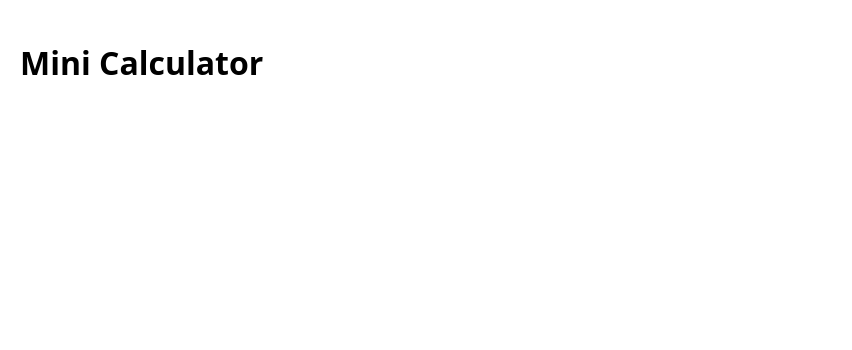
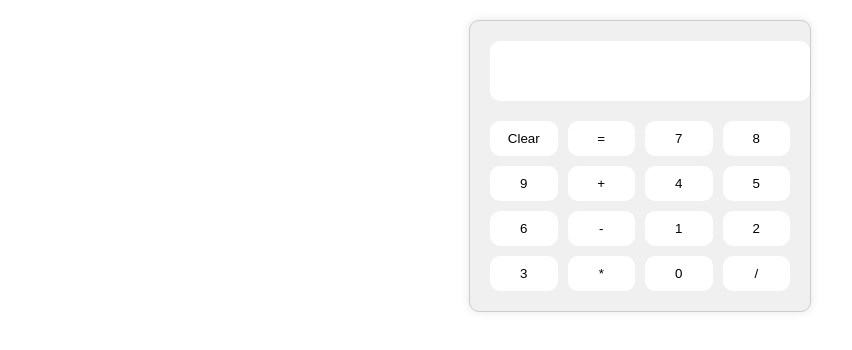
Before and after one commit to Juli-Cious/calculator-test, a plain HTML site: page index.html in a window 1280 px wide. Shown: the whole page, without its empty margins (0-852 px from the left). Drawn offline with Linux system fonts and the light colour scheme.

Commit message:
MINI-32: HTML Scaffold & Calculator Display Layout

```diff
--- a/app/style.css
+++ b/app/style.css
@@ -1,2 +1,37 @@
 /* Base application styles */
 body { font-family: system-ui, sans-serif; margin: 0; padding: 20px; }
+.calculator {
+    max-width: 300px;
+    margin: 0 auto;
+    padding: 20px;
+    background-color: #f0f0f0;
+    border: 1px solid #ccc;
+    border-radius: 10px;
+    box-shadow: 0 0 10px rgba(0, 0, 0, 0.1);
+}
+#display-screen {
+    width: 100%;
+    height: 40px;
+    margin-bottom: 20px;
+    background-color: #fff;
+    border: none;
+    border-radius: 10px;
+    padding: 10px;
+    font-size: 24px;
+    text-align: right;
+}
+.keypad {
+    display: grid;
+    grid-template-columns: repeat(4, 1fr);
+    grid-gap: 10px;
+}
+.keypad button {
+    padding: 10px;
+    border: none;
+    border-radius: 10px;
+    background-color: #fff;
+    cursor: pointer;
+}
+.keypad button:hover {
+    background-color: #f0f0f0;
+}
--- a/index.html
+++ b/index.html
@@ -7,7 +7,27 @@
     <link rel="stylesheet" href="app/style.css">
 </head>
 <body>
-    <h1>Mini Calculator</h1>
+    <div class="calculator">
+        <div id="display-screen"></div>
+        <div class="keypad">
+            <button id="clear-btn">Clear</button>
+            <button id="equals-btn">=</button>
+            <button>7</button>
+            <button>8</button>
+            <button>9</button>
+            <button>+</button>
+            <button>4</button>
+            <button>5</button>
+            <button>6</button>
+            <button>-</button>
+            <button>1</button>
+            <button>2</button>
+            <button>3</button>
+            <button>*</button>
+            <button>0</button>
+            <button>/</button>
+        </div>
+    </div>
     <script src="app/js/app.js"></script>
 </body>
 </html>
```
